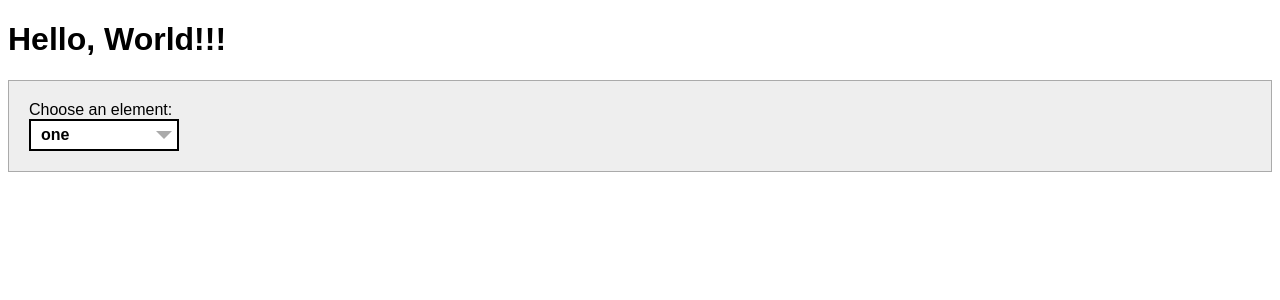
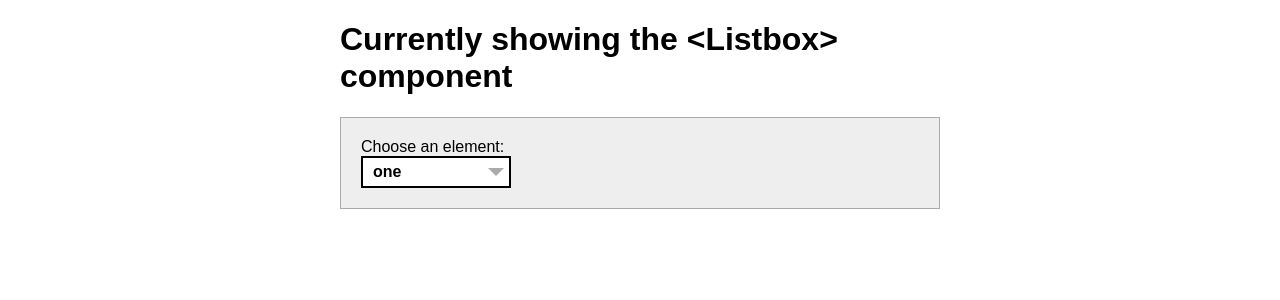
Before and after one commit to ashleemboyer/a11y-components-og, a React (Create React App) app: page / in a window 1280 px wide. Shown: the top 300 px of the page. Built offline with nearby package versions, Linux system fonts and the light colour scheme.

Commit message:
Updating demo page

```diff
--- a/src/App.js
+++ b/src/App.js
@@ -3,12 +3,18 @@ import React from "react";
 import { Listbox } from "./components";
 
 const App = () => (
-  <>
-    <h1>Hello, World!!!</h1>
+  <div style={{ maxWidth: 600, margin: "0 auto" }}>
+    <h1>{"Currently showing the <Listbox> component"}</h1>
     <Listbox
-      options={[{ label: "one", value: 1 }, { label: "two", value: 2 }]}
+      options={[
+        { label: "one", value: 1 },
+        { label: "two", value: 2 },
+        { label: "three", value: 3 },
+        { label: "four", value: 4 },
+        { label: "five", value: 5 }
+      ]}
     />
-  </>
+  </div>
 );
 
 export default App;
```
